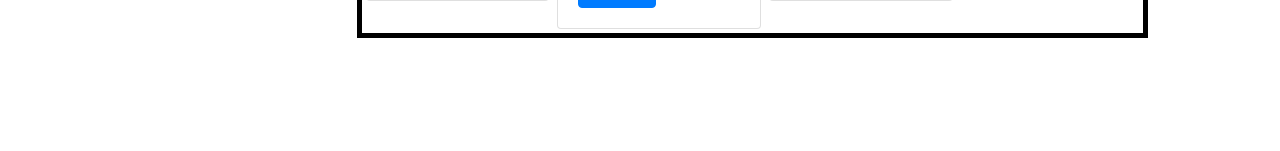
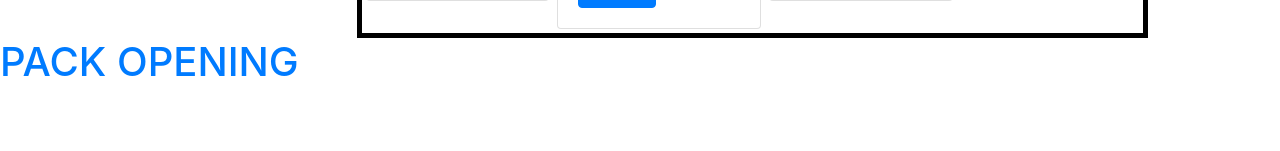
Before and after one commit to Vlasaitis/pokeblitz, a Spring app: page /shop in a window 1280 px wide. Shown: the part 590-741 px from the top of the page. Run offline with Thymeleaf, Linux system fonts and the light colour scheme; the template is opened without the code that fills it, so the values that code supplies are empty; some of the project's set-up classes (security, data sources, template engines, error pages and the like) are left out, and stand-ins take their place.

Commit message:
oj ojn oj

```diff
--- a/src/main/resources/templates/shop.html
+++ b/src/main/resources/templates/shop.html
@@ -15,6 +15,7 @@
 <div class="container-fluid d-flex h-100 justify-content-center">
     <div class="col-2 m-2 justify-content-center">
         <button class="btn btn-primary m-1 ">Items</button>
+        <br>
         <button class="btn btn-primary m-1">Pokemon</button>
         <div th:text="'Coins: ' +${session.player.coins}"></div>
     </div>
@@ -118,6 +119,8 @@
     </div>
 </div>
 
+<h1><a href="/packOpening">PACK OPENING</a></h1>
+
 <script th:src="@{/js/shop.js}"></script>
 </body>
 
```
